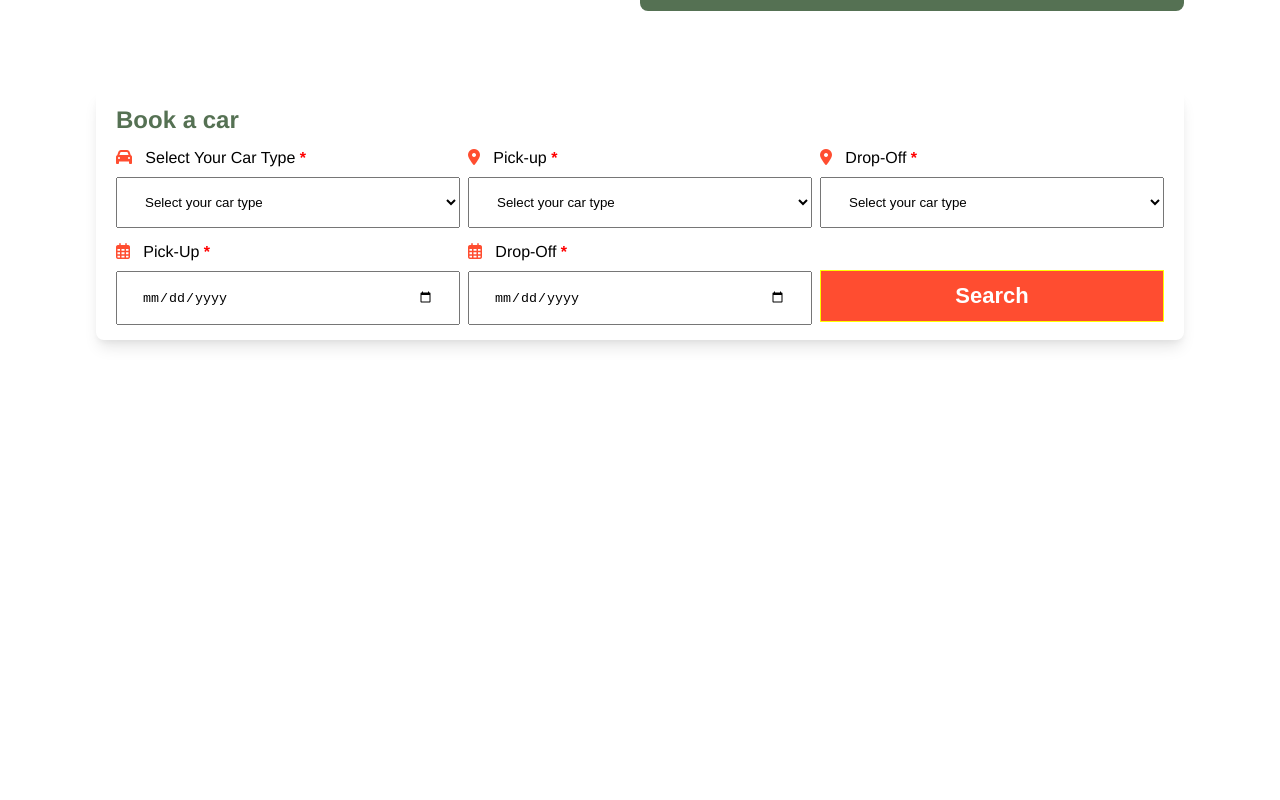
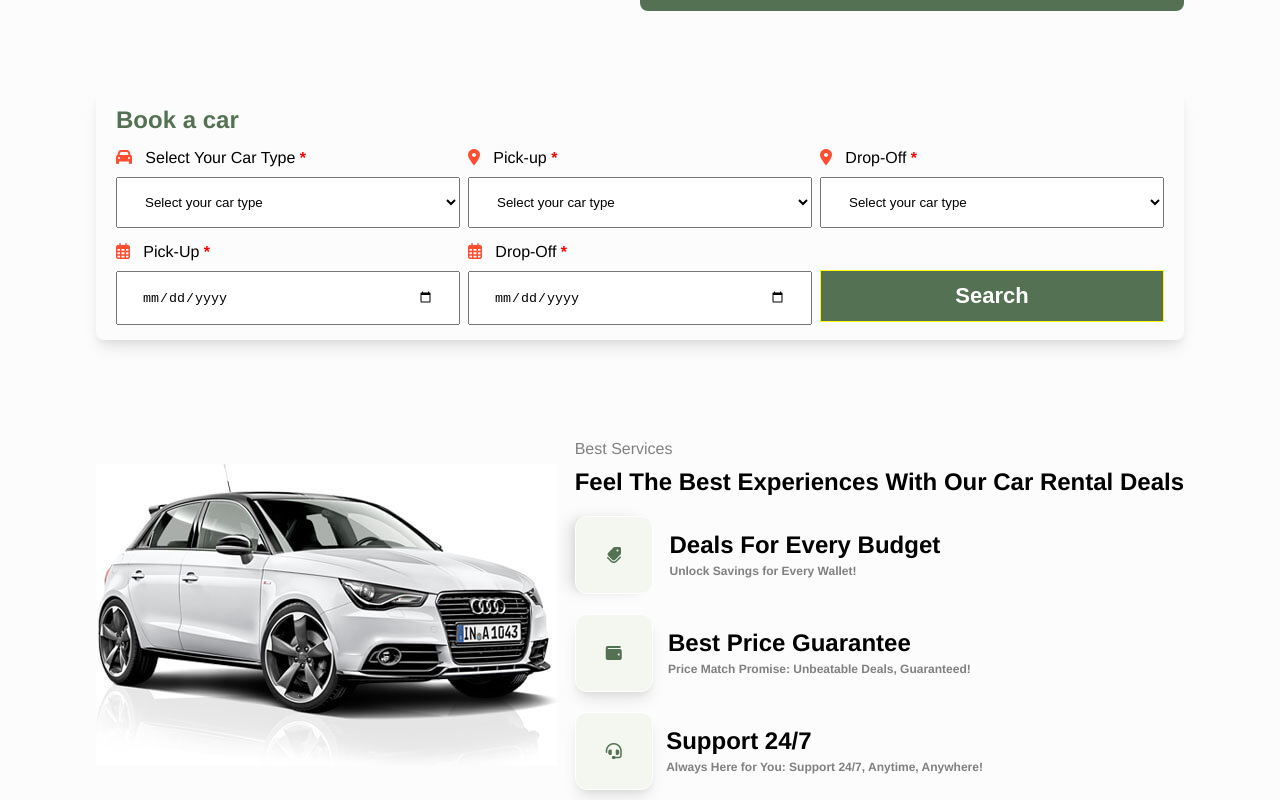
Before and after one commit to OngkyRinaldo/car-rental, a React (Vite) app: page / in a window 1280 px wide. Shown: the part 719-1519 px from the top of the page. Before the commit the page ends 1079 px from the top, so only its background shows below. Built offline with nearby package versions, Linux system fonts and the light colour scheme.

Commit message:
added pickcar components

```diff
--- a/src/components/home/book/Book.scss
+++ b/src/components/home/book/Book.scss
@@ -74,7 +74,7 @@ $orange: #ff4d30;
                     margin-top: 27px;
                     display: block;
                     padding: 0.75rem 1.5rem;
-                    background-color: $orange;
+                    background-color: $main;
                     color: #fff;
                     font-size: 22px;
                     font-weight: 700;
@@ -83,7 +83,7 @@ $orange: #ff4d30;
                     transition: all 0.2s;
 
                     &:hover {
-                        background-color: #fe3516;
+                        background-color: #3d503c;
                     }
                 }
             }
@@ -91,9 +91,9 @@ $orange: #ff4d30;
     }
 }
 
-@media (max-width: 640px) {
+@media only screen and (min-width: 320px) and (max-width: 375px) {
     .book {
-        margin-top: -7rem;
+        margin-top: 5rem;
         .book-container {
             form {
                 grid-template-columns: repeat(1, minmax(0, 1fr));
@@ -102,8 +102,19 @@ $orange: #ff4d30;
     }
 }
 
-@media (max-width: 1024px) {
+@media only screen and (min-width: 360px) and (max-width: 428px) {
     .book {
-        margin-top: -25rem;
+        margin-top: -8rem;
+        .book-container {
+            form {
+                grid-template-columns: repeat(1, minmax(0, 1fr));
+            }
+        }
     }
 }
+
+@media only screen and (min-width: 768px) and (max-width: 1024px) {
+    .book {
+        margin-top: -20rem;
+    }
+}
--- /dev/null
+++ b/src/components/home/pickCar/PickCar.jsx
@@ -0,0 +1,45 @@
+import './pickCar.scss';
+import Audi from './assets/img/audi.jpg';
+
+const PickCar = () => {
+    return (
+        <section className='pickcar'>
+            <div className='pickcar-container'>
+                <img src={Audi} alt='audi,jpg' />
+                <div className='pickcar-desc'>
+                    <span>Best Services</span>
+                    <h2>Feel The Best Experiences With Our Car Rental Deals</h2>
+                    <div className='tag'>
+                        <i className='fa-sharp fa-solid fa-tags fa-rotate-90'></i>
+                        <p>
+                            Deals For Every Budget
+                            <span>Unlock Savings for Every Wallet!</span>
+                        </p>
+                    </div>
+                    <div className='wallet'>
+                        <i className='fa-solid fa-wallet'></i>
+                        <p>
+                            Best Price Guarantee
+                            <span>
+                                Price Match Promise: Unbeatable Deals,
+                                Guaranteed!
+                            </span>
+                        </p>
+                    </div>
+                    <div className='support'>
+                        <i className='fas fa-headset'></i>
+                        <p>
+                            Support 24/7
+                            <span>
+                                Always Here for You: Support 24/7, Anytime,
+                                Anywhere!
+                            </span>
+                        </p>
+                    </div>
+                </div>
+            </div>
+        </section>
+    );
+};
+
+export default PickCar;
--- /dev/null
+++ b/src/components/home/pickCar/pickCar.scss
@@ -0,0 +1,158 @@
+$main: #557153;
+
+.pickcar {
+    width: 85%;
+    margin: 0 auto;
+    height: fit-content;
+    margin-top: 5rem;
+    padding-bottom: 10px;
+
+    .pickcar-container {
+        width: 100%;
+        display: flex;
+        flex-wrap: wrap;
+        gap: 5px;
+        justify-content: space-between;
+        align-items: center;
+
+        .pickcar-desc {
+            span {
+                color: #808080;
+            }
+
+            h2 {
+                margin: 10px 0;
+                font-size: 24px;
+            }
+
+            .tag {
+                margin-top: 20px;
+                display: flex;
+                flex-wrap: wrap;
+                justify-content: space-between;
+                align-items: center;
+                width: 60%;
+
+                i {
+                    box-shadow: 0 10px 15px -3px rgba(0, 0, 0, 0.1),
+                        0 4px 6px -2px rgba(0, 0, 0, 0.05);
+                    color: $main;
+                    padding: 30px;
+                    background-color: #f3f7f0;
+                    border: 1px solid white;
+                    border-radius: 0.75rem;
+                }
+
+                p {
+                    font-size: 24px;
+                    font-weight: bold;
+                }
+
+                span {
+                    margin-top: 5px;
+                    display: block;
+                    font-size: 12px;
+                }
+            }
+
+            .wallet {
+                margin-top: 20px;
+                display: flex;
+                flex-wrap: wrap;
+                justify-content: space-between;
+                align-items: center;
+                width: 65%;
+
+                i {
+                    box-shadow: 0 10px 15px -3px rgba(0, 0, 0, 0.1),
+                        0 4px 6px -2px rgba(0, 0, 0, 0.05);
+                    color: $main;
+                    padding: 30px;
+                    background-color: #f3f7f0;
+                    border: 1px solid white;
+                    border-radius: 0.75rem;
+                }
+
+                p {
+                    font-size: 24px;
+                    font-weight: bold;
+                }
+
+                span {
+                    margin-top: 5px;
+                    display: block;
+                    font-size: 12px;
+                }
+            }
+
+            .support {
+                margin-top: 20px;
+                display: flex;
+                flex-wrap: wrap;
+                justify-content: space-between;
+                align-items: center;
+                width: 67%;
+
+                i {
+                    box-shadow: 0 10px 15px -3px rgba(0, 0, 0, 0.1),
+                        0 4px 6px -2px rgba(0, 0, 0, 0.05);
+                    color: $main;
+                    padding: 30px;
+                    background-color: #f3f7f0;
+                    border: 1px solid white;
+                    border-radius: 0.75rem;
+                }
+
+                p {
+                    font-size: 24px;
+                    font-weight: bold;
+                }
+
+                span {
+                    margin-top: 5px;
+                    display: block;
+                    font-size: 12px;
+                }
+            }
+        }
+    }
+}
+
+@media only screen and (min-width: 320px) and (max-width: 428px) {
+    .pickcar {
+        .pickcar-container {
+            display: block;
+
+            img {
+                width: 85%;
+                object-fit: cover;
+                margin: 0 auto;
+                display: block;
+            }
+
+            .pickcar-desc {
+                h2 {
+                    font-size: 18px;
+                }
+
+                .tag,
+                .wallet,
+                .support {
+                    display: block;
+                    width: 100%;
+
+                    i {
+                        padding: 15px;
+                        margin: 0 auto;
+                        margin-bottom: 10px;
+                    }
+
+                    p {
+                        font-size: 20px;
+                        font-weight: bold;
+                    }
+                }
+            }
+        }
+    }
+}
--- a/src/index.scss
+++ b/src/index.scss
@@ -8,6 +8,7 @@ body {
     font-family: Helvetica, Arial, sans-serif;
     width: 100%;
     height: fit-content;
+    background-color: #fcfcfc;
 
     main {
         width: 100%;
--- a/src/pages/Home.jsx
+++ b/src/pages/Home.jsx
@@ -1,11 +1,13 @@
 import Book from '../components/home/book/Book';
 import Hero from '../components/home/hero/Hero';
+import PickCar from '../components/home/pickCar/PickCar';
 
 const Home = () => {
     return (
         <main>
             <Hero />
             <Book />
+            <PickCar />
         </main>
     );
 };
```
Also changed, not shown: src/components/home/pickCar/CarBox.jsx (added, +72 -0 lines), src/components/home/pickCar/assets/img/audi.jpg (added).
